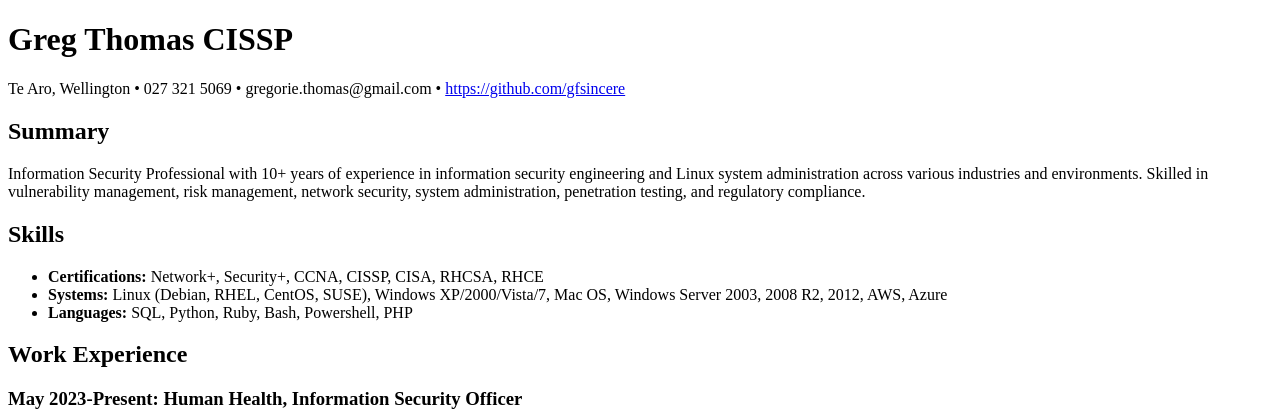
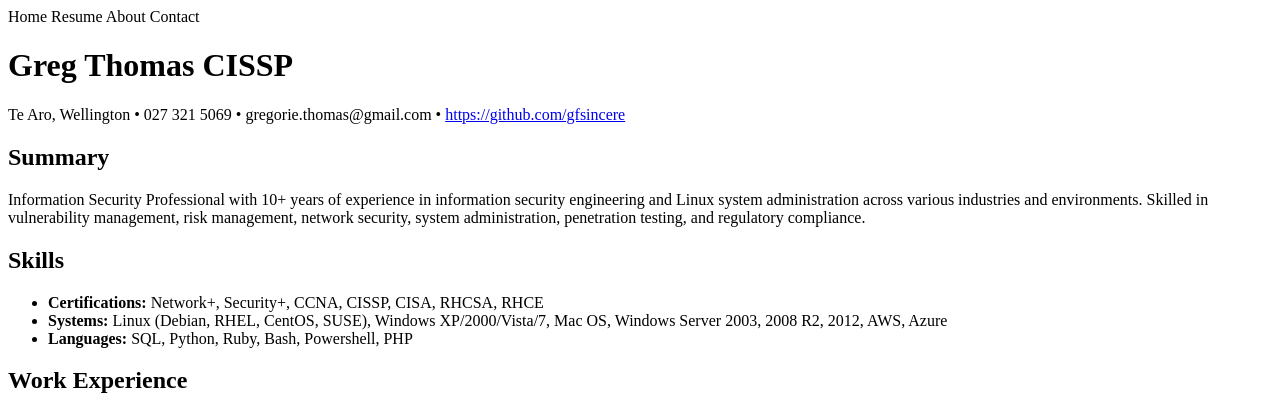
Before and after one commit to gfsincere/resumechallenge, a Django app: template resumechall/templates/resume.html in a window 1280 px wide. Shown: the top 415 px of the page. Run offline with Django 5.2, Linux system fonts and the light colour scheme; the template is opened without the code that fills it, so the values that code supplies are empty.

Commit message:
refactored urls and views

```diff
--- a/resumechall/templates/index.html
+++ b/resumechall/templates/index.html
@@ -7,6 +7,7 @@
     <title>{%block title %} Hello World</title> {% endblock %}
 </head>
 <body>
+    {% include 'navbar.html'%}
     {% block content %}
     {% endblock %}
     <h1>Hello, World!</h1>
--- /dev/null
+++ b/resumechall/templates/navbar.html
@@ -0,0 +1,6 @@
+<div>
+    <span>Home</span>
+    <span>Resume</span>
+    <span>About</span>
+    <span>Contact</span>
+</div>
--- a/resumechall/urls.py
+++ b/resumechall/urls.py
@@ -16,10 +16,12 @@ Including another URLconf
 """
 from django.contrib import admin
 from django.urls import path
-from django.views.generic.base import TemplateView
 
 from . import views
 urlpatterns = [
     path('admin/', admin.site.urls),
-path('',TemplateView.as_view(template_name="index.html"), name='index'),
+path('',views.index, name='index'),
+path('about',views.about, name='about'),
+path('contact',views.contact, name='contact'),
+path('resume',views.resume, name='resume'),
 ]
```
Also changed, not shown: resumechall/views.py (+8 -2 lines), resumechall/templates/about.html (added), resumechall/templates/contact.html (added).
